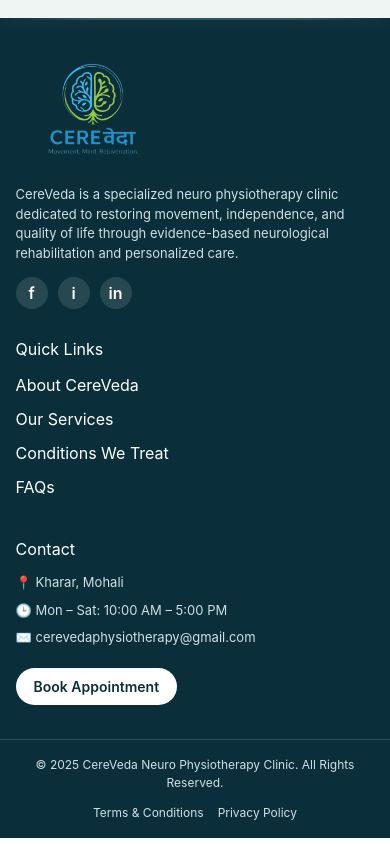
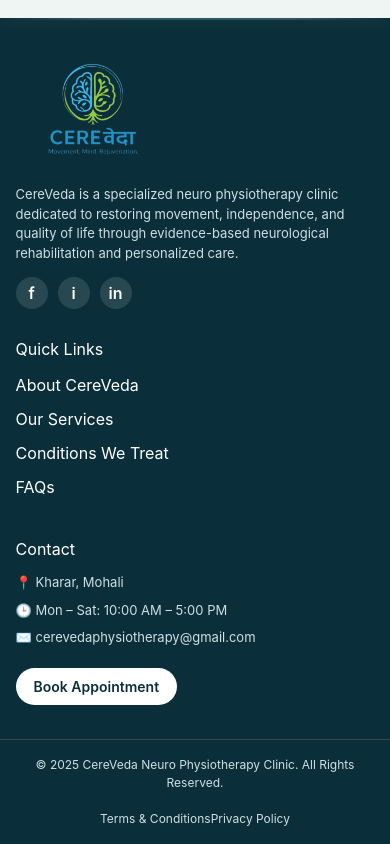
Before and after one commit to shubham7c/cereveda-physiotherapy-clinic, a React (Vite) app: page /therapy-offers in a window 390 px wide. Shown: the part 5823-6667 px from the top of the page. Built offline with nearby package versions, Linux system fonts and the light colour scheme.

Commit message:
Fixed footer

```diff
--- a/src/styles/Footer.css
+++ b/src/styles/Footer.css
@@ -253,21 +253,20 @@
   cursor: pointer;
 }
 /* =====================================================
-   FIX: FOOTER POLICIES VISIBILITY ON MOBILE
-   (NO DESIGN CHANGE)
+   🔥 HARD FIX — MOBILE FOOTER POLICIES VISIBILITY
+   (NO UI / COLOR / LAYOUT CHANGE)
 ===================================================== */
 
 @media (max-width: 768px) {
-  .footer-policies {
+  .footer-bottom {
     display: flex;
-    flex-wrap: wrap;
-    justify-content: center;
-    gap: 14px;
-    width: 100%;
   }
 
-  .footer-policies button {
-    display: inline-block;
-    white-space: nowrap;
+  .footer-policies {
+    display: flex !important;
+    visibility: visible !important;
+    opacity: 1 !important;
+    height: auto !important;
+    margin-top: 6px;
   }
 }
```
